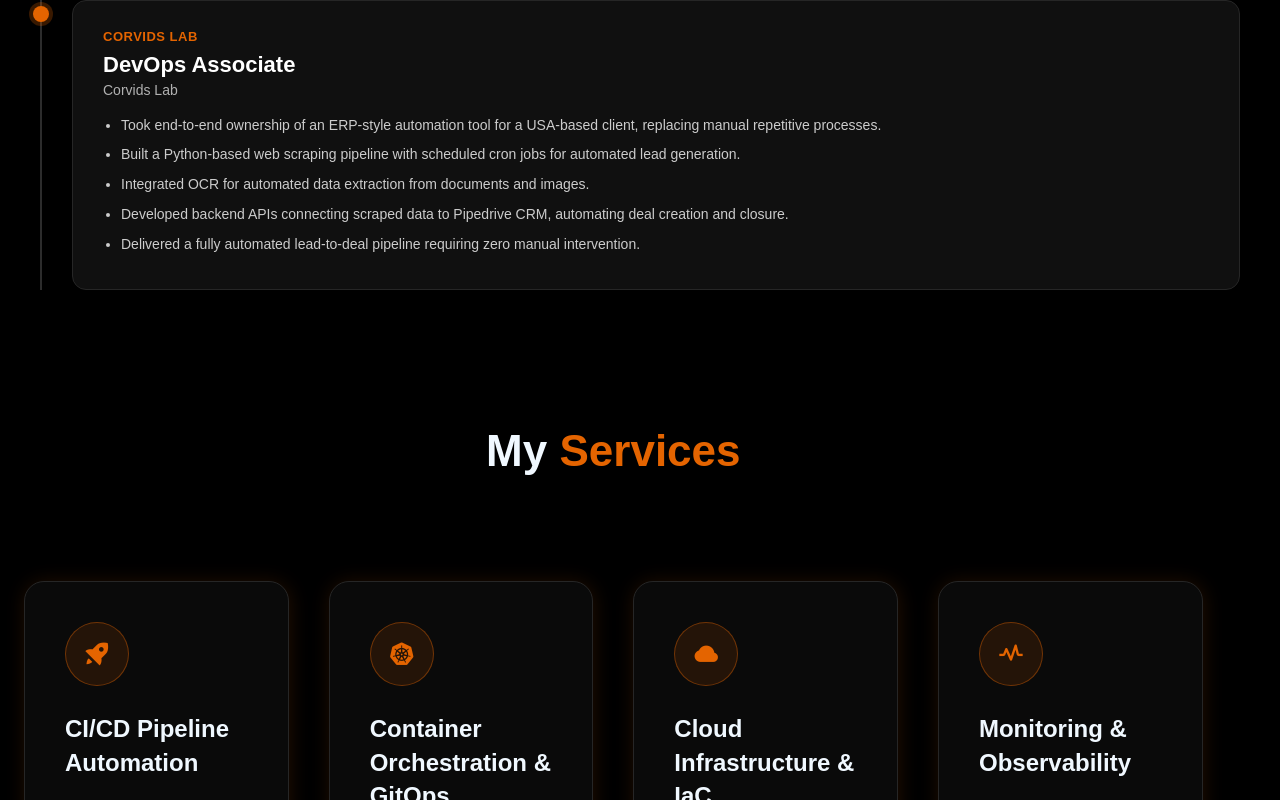
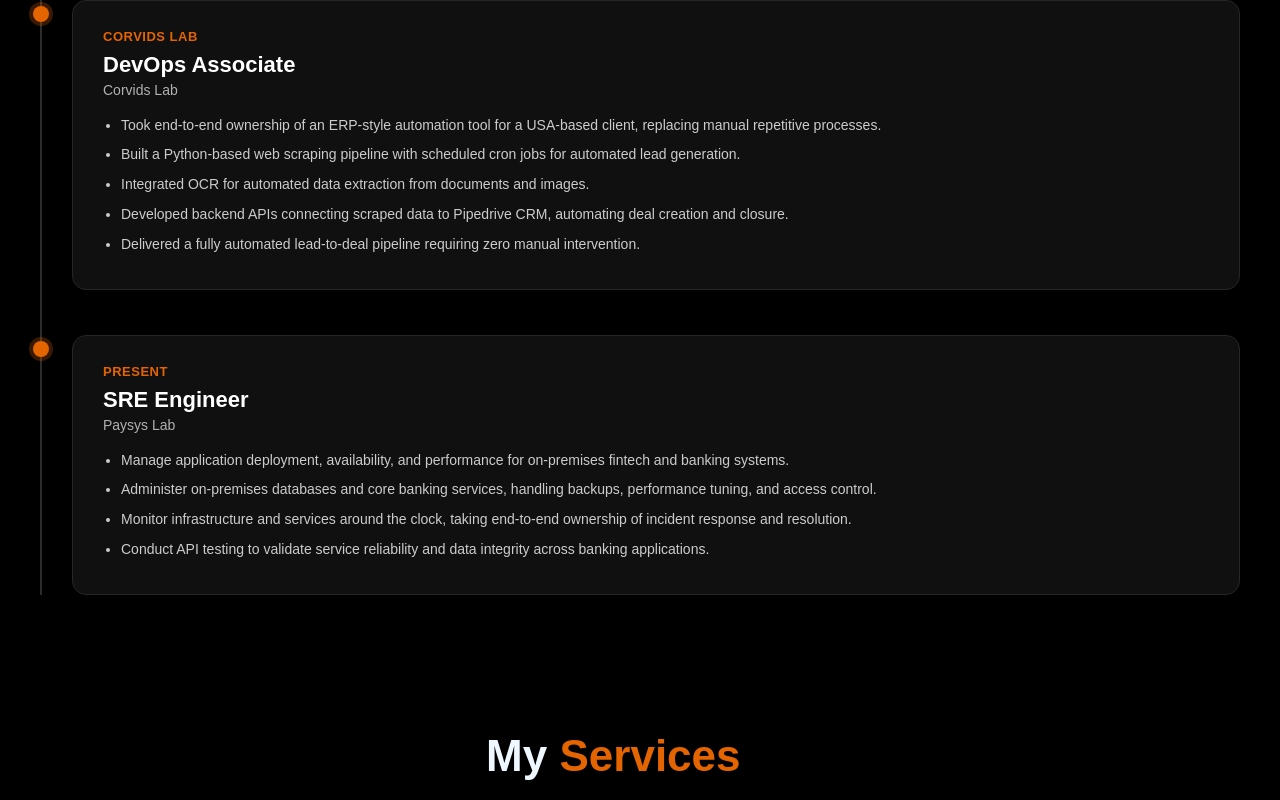
Before and after one commit to salman0325/portfolio, a plain HTML site: page index.html in a window 1280 px wide. Shown: the part 3466-4266 px from the top of the page. Drawn offline with nearby package versions, Linux system fonts and the light colour scheme.

Commit message:
Add SRE Engineer role at Paysys Lab to Work Experience
Co-Authored-By: Claude Sonnet 5 <noreply@anthropic.com>

```diff
--- a/index.html
+++ b/index.html
@@ -269,6 +269,21 @@
                     </div>
                 </div>
 
+                <div class="timeline-item reveal" style="--i:3">
+                    <div class="timeline-dot"></div>
+                    <div class="timeline-card">
+                        <span class="timeline-date">Present</span>
+                        <h3>SRE Engineer</h3>
+                        <h4>Paysys Lab</h4>
+                        <ul>
+                            <li>Manage application deployment, availability, and performance for on-premises fintech and banking systems.</li>
+                            <li>Administer on-premises databases and core banking services, handling backups, performance tuning, and access control.</li>
+                            <li>Monitor infrastructure and services around the clock, taking end-to-end ownership of incident response and resolution.</li>
+                            <li>Conduct API testing to validate service reliability and data integrity across banking applications.</li>
+                        </ul>
+                    </div>
+                </div>
+
             </div>
         </div>
     </section>
```
